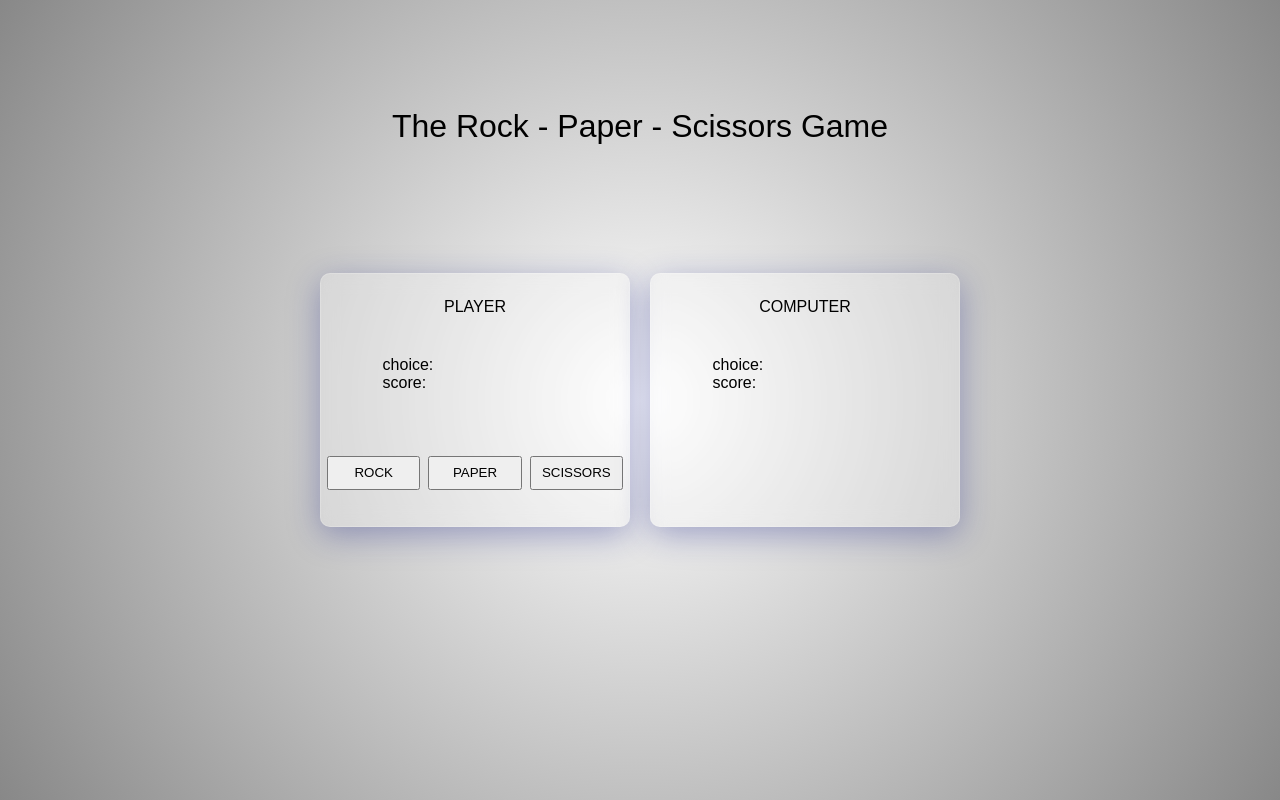
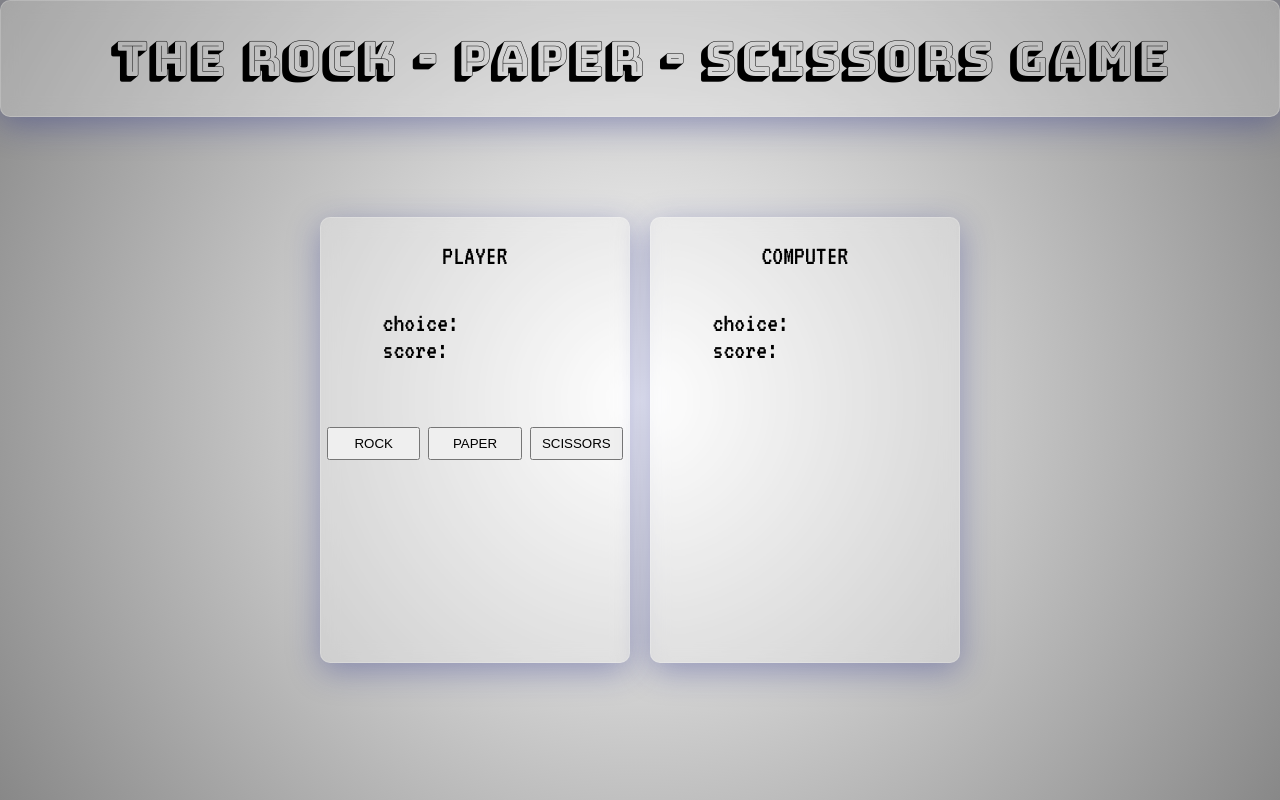
Before and after one commit to patrycjastarzec/Rock-Paper-Scissors, a plain HTML site: page index.html in a window 1280 px wide. Drawn offline with Linux system fonts and the light colour scheme.

Commit message:
Add fonts

```diff
--- a/index.html
+++ b/index.html
@@ -5,6 +5,12 @@
     <meta http-equiv="X-UA-Compatible" content="IE=edge">
     <meta name="viewport" content="width=device-width, initial-scale=1.0">
     <title>Rock Paper Scissors</title>
+    <link rel="preconnect" href="https://fonts.googleapis.com">
+    <link rel="preconnect" href="https://fonts.gstatic.com" crossorigin>
+    <link href="https://fonts.googleapis.com/css2?family=VT323&display=swap" rel="stylesheet">
+    <link rel="preconnect" href="https://fonts.googleapis.com">
+    <link rel="preconnect" href="https://fonts.gstatic.com" crossorigin>
+    <link href="https://fonts.googleapis.com/css2?family=Bungee+Shade&display=swap" rel="stylesheet">
     <link rel="stylesheet" href="style.css" type="text/css" />
     <script src="app.js" defer></script>
 </head>
--- a/style.css
+++ b/style.css
@@ -8,19 +8,26 @@
     height: 100vh;
     display: grid;
     grid-template-columns: 1fr 1fr 1fr 1fr;
-    grid-template-rows: 1fr 1fr 1fr;
+    grid-template-rows: 1fr 1fr 1fr 1fr 1fr 1fr;
     grid-gap: 20px;
     background: rgb(255,255,255);
     background: radial-gradient(circle, rgba(255,255,255,1) 0%, rgba(136,136,136,1) 100%);
 }
 
 #title{
-    grid-column: 2/4;
+    grid-column: 1/5;
+    background-color: teal;
     display: flex;
     justify-content: center;
     align-items: center;
-    font-family: Arial, sans-serif;
-    font-size: 2em;
+    font-family: 'Bungee Shade', cursive;
+    font-size: 3rem;
+    border-radius: 10px;
+    background: rgba(255, 255, 255, 0.25);
+    box-shadow: 0 8px 32px 0 rgba(31, 38, 135, 0.37);
+    backdrop-filter: blur(8.5px);
+    -webkit-backdrop-filter: blur(8.5px);
+    border: 1px solid rgba(255, 255, 255, 0.18);
 }
 
 #left-column, #right-column {
@@ -30,8 +37,9 @@
 }
 
 #left-column{
+    margin-top: 10vh;
     grid-column: 2/3;
-    grid-row: 2/3;
+    grid-row: 2/6;
     min-width: 310px;
     border-radius: 10px;
     background: rgba(255, 255, 255, 0.25);
@@ -44,8 +52,9 @@
 
 
 #right-column {
+    margin-top: 10vh;
     grid-column: 3/4;
-    grid-row: 2/3;
+    grid-row: 2/6;
     min-width: 310px;
     border-radius: 10px;
     background: rgba(255, 255, 255, 0.25);
@@ -78,5 +87,6 @@ button{
 }
 
 p {
-    font-family: Arial, sans-serif;
+    font-family: 'VT323', monospace;
+    font-size: 1.7em;
 }
```
